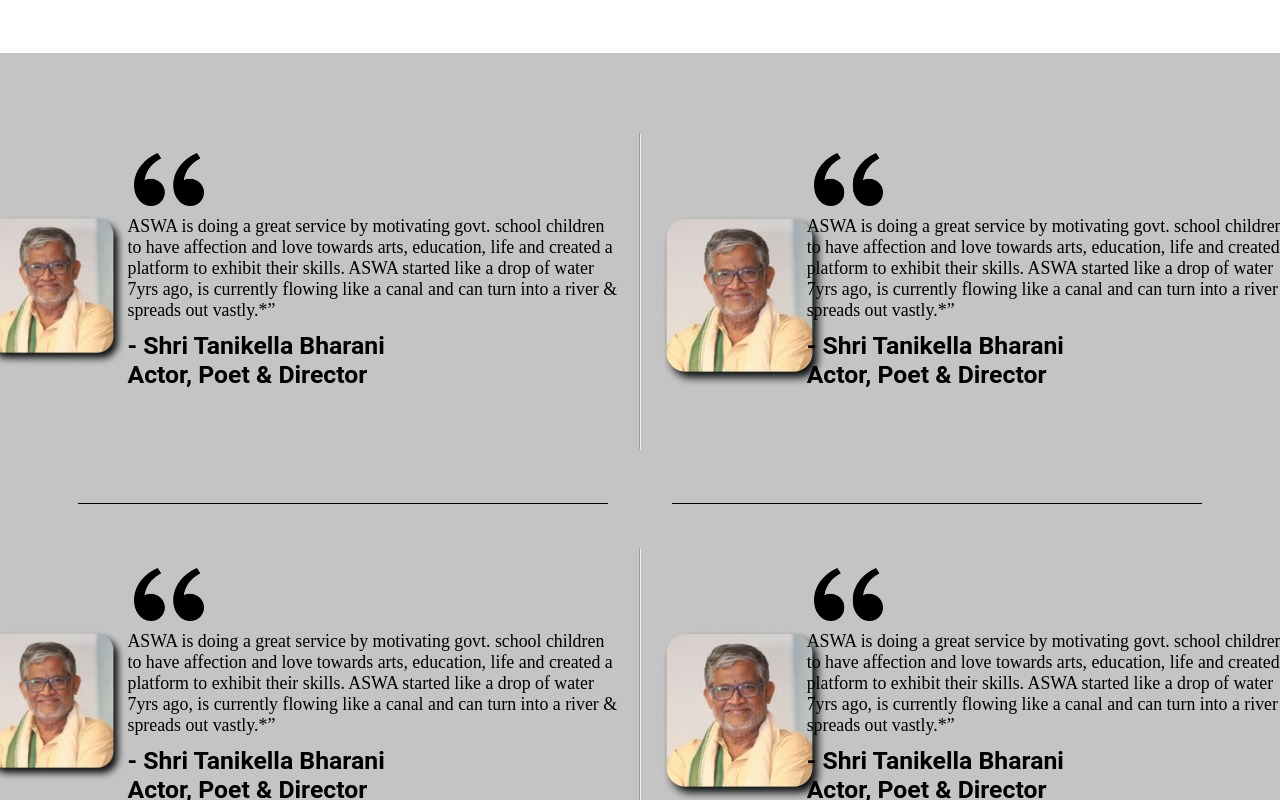
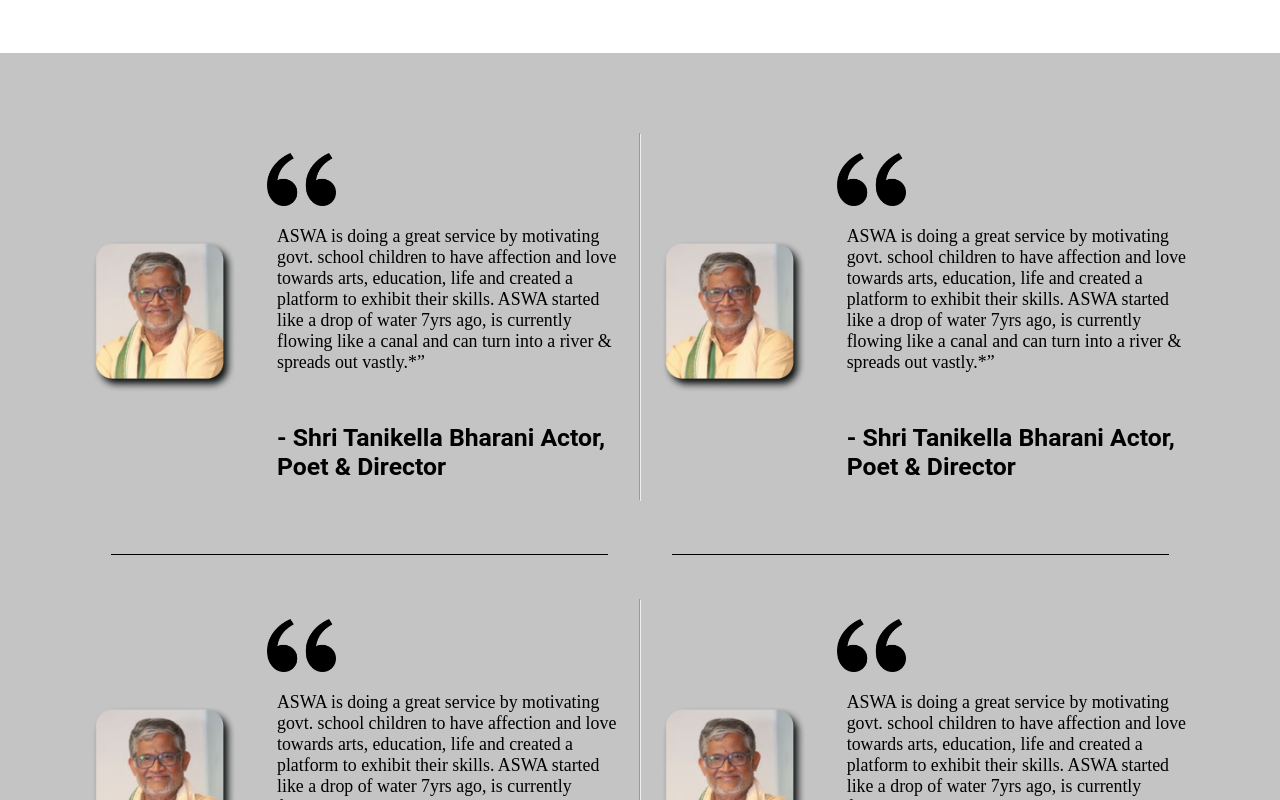
Before and after one commit to ProjectASWA/ProjectASWA, a React (Create React App) app: page / in a window 1280 px wide. Shown: the part 3880-4680 px from the top of the page. Built offline with nearby package versions, Linux system fonts and the light colour scheme.

Commit message:
Testimonials:

```diff
--- a/src/components/HorizontalLines/index.css
+++ b/src/components/HorizontalLines/index.css
@@ -8,6 +8,6 @@
   border: 0;
   background-color: black;
   margin: 0 30px; /* Adjust the margin to control space between the lines */
-  width: 530.171px;
+  width: 35%;
   height: 0.991px;
 }
--- a/src/components/Testimonials/index.css
+++ b/src/components/Testimonials/index.css
@@ -7,9 +7,3 @@
   align-items: center;
   gap: 40px;
 }
-
-.double-quotes-image {
-  height: 53px;
-  width: 83px;
-  object-fit: contain;
-}
--- a/src/components/TestimonialsCard/index.css
+++ b/src/components/TestimonialsCard/index.css
@@ -5,17 +5,15 @@
 .TestimonialsCard-container {
   display: flex;
   align-items: center;
-  width: 637.195px;
   padding: 20px;
   justify-content: space-between;
-  /* gap: 70px; */
+  gap: 40px;
 }
 
-@media only screen and (max-width: 768px) {
+@media only screen and (min-width: 1000px) and (max-width: 1200px) {
   .TestimonialsCard-container {
-    flex-direction: column; /* Stack cards vertically on smaller screens */
-    align-items: flex-start; /* Align items to the start */
-    gap: 20px; /* Reduce the gap between items */
+    /* Align items to the start */
+    gap: 15px; /* Reduce the gap between items */
   }
 }
 
@@ -25,10 +23,10 @@
   flex-shrink: 0;
 }
 
-@media only screen and (max-width: 996px) {
+@media only screen and (min-width: 1000px) and (max-width: 1200px) {
   .TestimonialsCard-image {
-    width: 30px;
-    height: 30px;
+    width: 120px;
+    height: 120px;
   }
 }
 
@@ -36,25 +34,26 @@
   display: flex;
   flex-direction: column;
   align-items: flex-start;
-  gap: 10px;
+  gap: 20px;
   text-align: start;
 }
 
 .TestimonialsCard-description {
+  display: flex;
   color: #000;
   font-family: Inika;
   font-size: 17.837px;
   font-style: normal;
   font-weight: 400;
   line-height: normal;
+  flex-shrink: 0;
 }
 
-@media only screen and (max-width: 768px) {
+/* @media only screen and (min-width: 1000px) and (max-width: 1200px) {
   .TestimonialsCard-description {
-    width: 100%;
     font-size: 12px;
   }
-}
+} */
 
 .TestimonialsCard-name {
   color: #000;
@@ -63,6 +62,15 @@
   font-style: normal;
   font-weight: 700;
   line-height: normal;
-  width: 307.201px;
-  height: 99.097px;
+  margin-top: 30px;
+  width: 342px;
 }
+
+.double-quotes-image {
+  height: 53px;
+  width: 83px;
+  object-fit: contain;
+  margin-right: 50px;
+  position: relative;
+  left: -5%;
+}
--- a/src/components/TestimonialsCard/index.js
+++ b/src/components/TestimonialsCard/index.js
@@ -30,9 +30,11 @@ const TestimonialsCard = (props) => {
       </div>
       <hr />
       <div className="TestimonialsCard-container">
-        <div className="TestimonialsCard-image">
-          <img src={"/Images/TanikellaBharani.png"} alt="image" />
-        </div>
+        <img
+          src={"/Images/TanikellaBharani.png"}
+          alt="image"
+          className="TestimonialsCard-image"
+        />
         <div className="TestimonialsCard-text">
           <img
             className="double-quotes-image"
```
